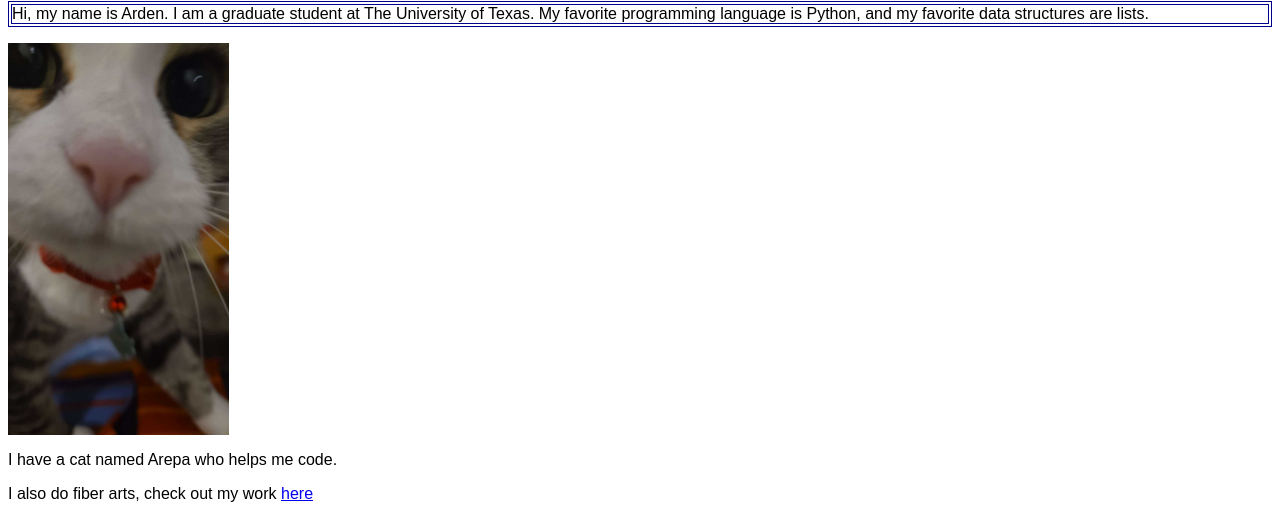
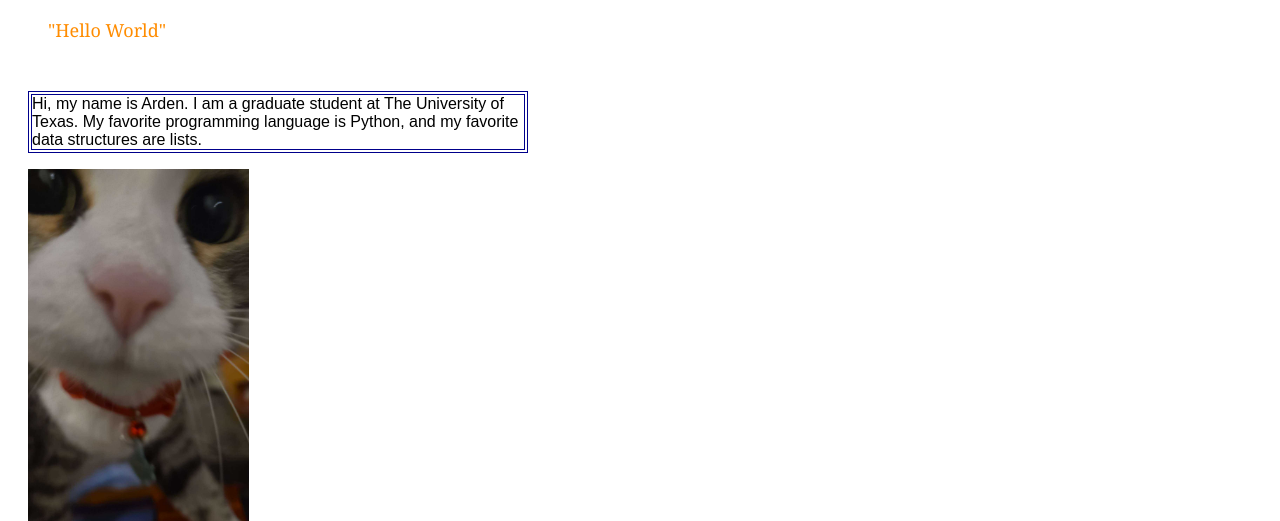
Before and after one commit to arsilva02/arsilva02.github.io, a plain HTML site: page index.html in a window 1280 px wide. Shown: the part 122-643 px from the top of the page. Drawn offline with Linux system fonts and the light colour scheme.

Commit message:
adding box model div

```diff
--- a/stylesheet.css
+++ b/stylesheet.css
@@ -5,6 +5,12 @@ body {
 
 h1{
   text-decoration-line: overline underline ;
+}
+
+div{
+  width: 500px;
+  padding: 15;
+  margin: 5px;
 }
 
 a:hover {
```
